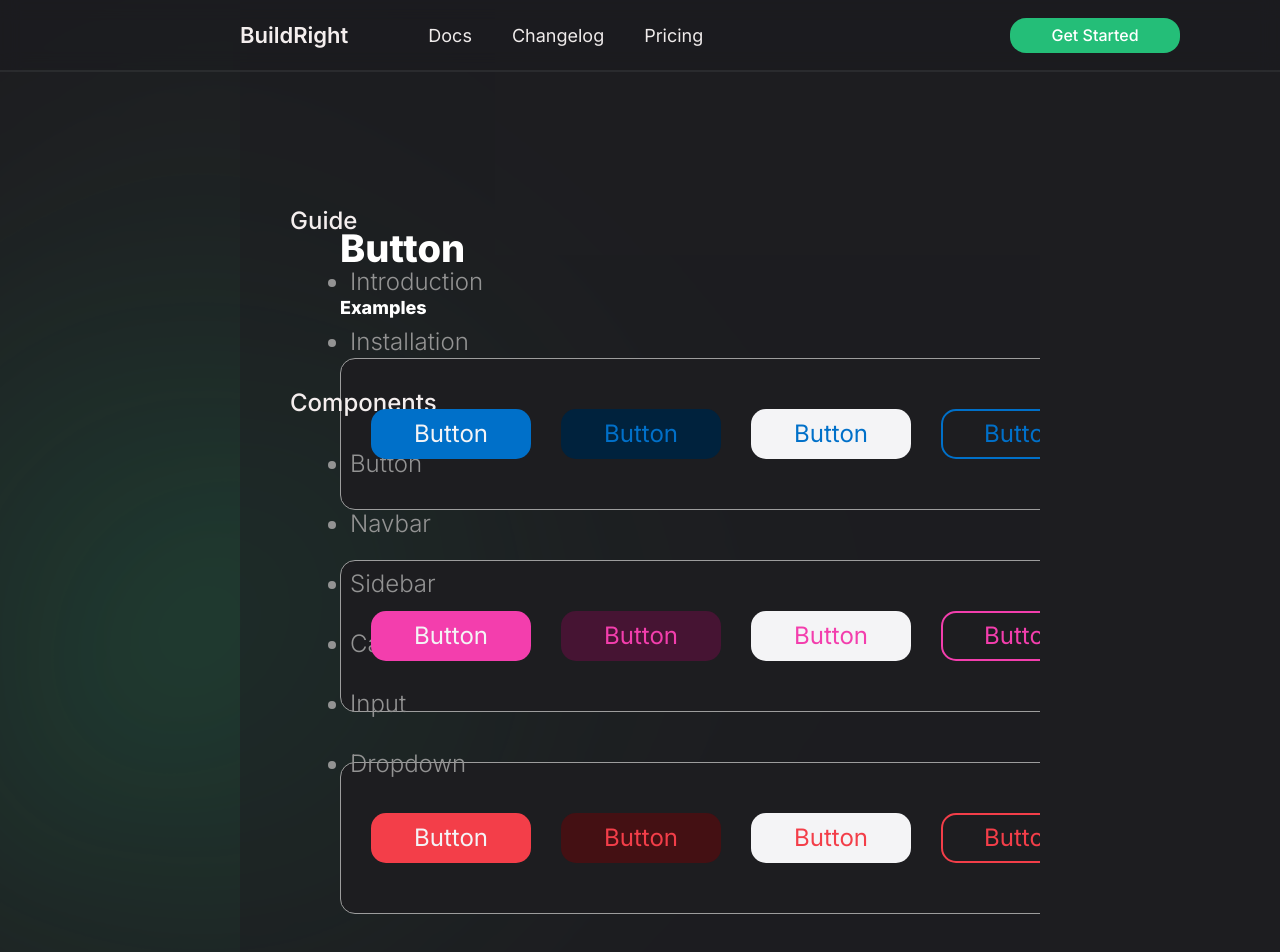
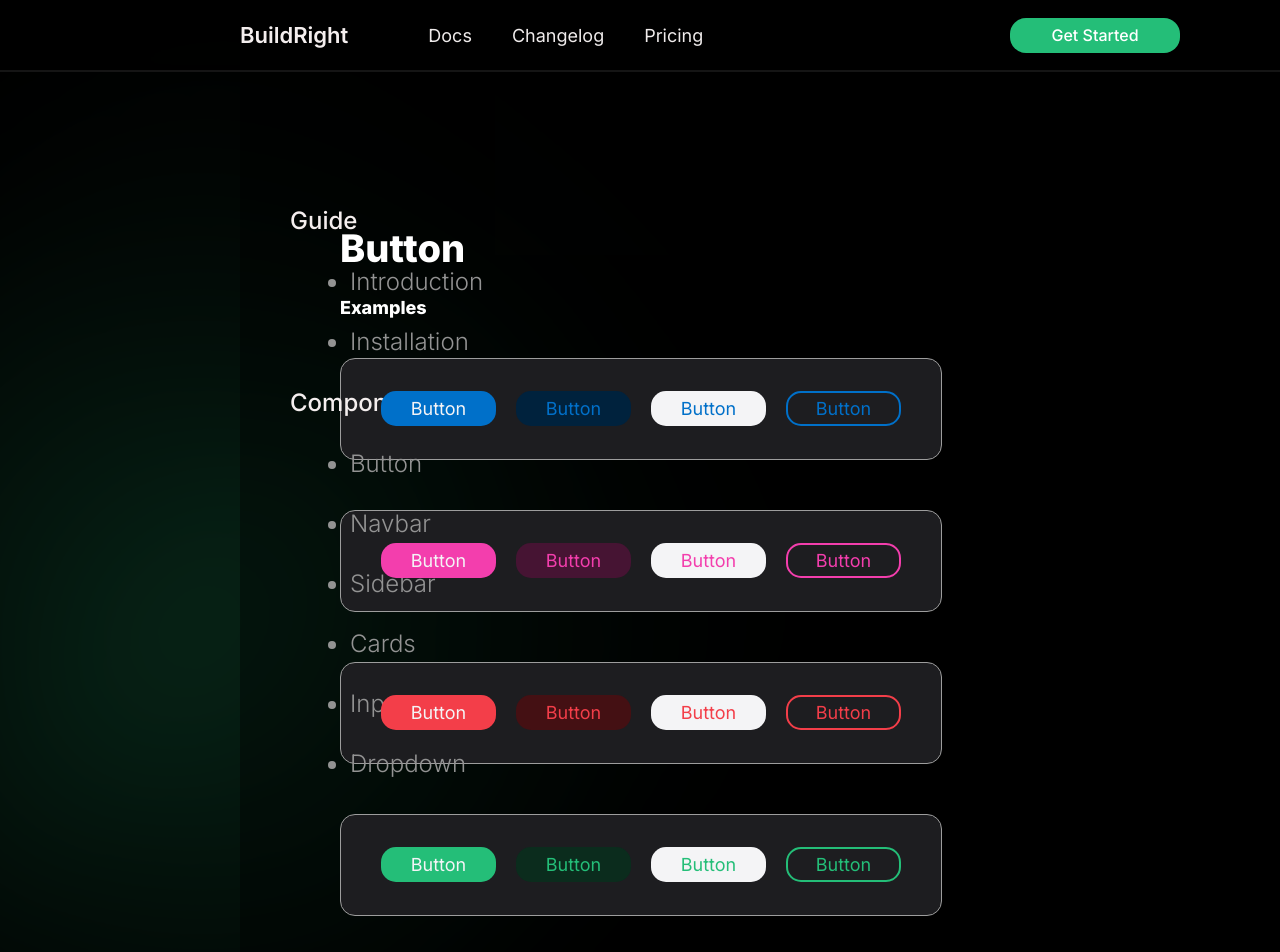
Before and after one commit to HumphryCoder/buildright, a React (Vite) app: page /docs/button in a window 1280 px wide. Shown: the top 952 px of the page. Built offline with nearby package versions, Linux system fonts and the light colour scheme.

Commit message:
new color theme and fixes to positions

```diff
--- a/src/button.css
+++ b/src/button.css
@@ -1,15 +1,15 @@
 @import url('https://fonts.googleapis.com/css2?family=Inter:wght@100..900&display=swap');
 
 .btn-container-blue button {
-    margin-left: 30px;
+    margin-left: 20px;
     position: relative;
-    right: 40px;
+    right: 20px;
     font-family: "Inter", sans-serif;
-    font-size: 24px;
+    font-size: 18px;
     border-radius: 15px;
 
-    width: 160px;
-    height: 50px;
+    width: 115px;
+    height: 35px;
 }
 
 .btn-container-blue .standardBtn {
@@ -44,15 +44,15 @@
 }
 
 .btn-container-pink button {
-    margin-left: 30px;
+    margin-left: 20px;
     position: relative;
-    right: 40px;
+    right: 20px;
     font-family: "Inter", sans-serif;
-    font-size: 24px;
+    font-size: 18px;
     border-radius: 15px;
 
-    width: 160px;
-    height: 50px;
+    width: 115px;
+    height: 35px;
 }
 
 .btn-container-pink .standardBtn {
@@ -87,15 +87,15 @@
 }
 
 .btn-container-red button {
-    margin-left: 30px;
+    margin-left: 20px;
     position: relative;
-    right: 40px;
+    right: 20px;
     font-family: "Inter", sans-serif;
-    font-size: 24px;
+    font-size: 18px;
     border-radius: 15px;
 
-    width: 160px;
-    height: 50px;
+    width: 115px;
+    height: 35px;
 }
 
 .btn-container-red .standardBtn {
@@ -130,15 +130,15 @@
 }
 
 .btn-container-green button {
-    margin-left: 30px;
+    margin-left: 20px;
     position: relative;
-    right: 40px;
+    right: 20px;
     font-family: "Inter", sans-serif;
-    font-size: 24px;
+    font-size: 18px;
     border-radius: 15px;
 
-    width: 160px;
-    height: 50px;
+    width: 115px;
+    height: 35px;
 }
 
 .btn-container-green .standardBtn {
--- a/src/docs.css
+++ b/src/docs.css
@@ -7,7 +7,7 @@
     padding: 200px 100px;
     display: flex;
     justify-content: left;
-    background-color: #1d1d2077;
+    background-color: #0000005e;
     margin: 0px auto;
     z-index: 4;
   }
--- a/src/docsButton.jsx
+++ b/src/docsButton.jsx
@@ -9,8 +9,8 @@ function button() {
                 <h1>Button</h1>
                 <h2>Examples</h2>
                 <ShowcaseCard
-                    Width={"950px"}
-                    Height={"150px"}
+                    Width={"600px"}
+                    Height={"100px"}
                     marginDown={"50px"}
                     marginUp={"40px"}
                 >
@@ -24,8 +24,8 @@ function button() {
                 </ShowcaseCard>
 
                 <ShowcaseCard
-                    Width={"950px"}
-                    Height={"150px"}
+                    Width={"600px"}
+                    Height={"100px"}
                     marginDown={"50px"}
                 >
                     <ul className="btn-container-pink">
@@ -37,8 +37,8 @@ function button() {
                 </ShowcaseCard>
 
                 <ShowcaseCard
-                    Width={"950px"}
-                    Height={"150px"}
+                    Width={"600px"}
+                    Height={"100px"}
                     marginDown={"50px"}
                 >
                     <ul className="btn-container-red">
@@ -50,8 +50,8 @@ function button() {
                 </ShowcaseCard>
 
                 <ShowcaseCard
-                    Width={"950px"}
-                    Height={"150px"}
+                    Width={"600px"}
+                    Height={"100px"}
                     marginDown={"50px"}
                 >
                     <ul className="btn-container-green">
--- a/src/frame.jsx
+++ b/src/frame.jsx
@@ -2,7 +2,7 @@
 
  const frame = ({}) => {
     return(
-        <div style={{height: "1920px", width: "100%", margin: 0, backgroundColor: "#1D1D20", backgroundSize: "cover"}}>
+        <div style={{height: "1920px", width: "100%", margin: 0, backgroundColor: "#000000", backgroundSize: "cover"}}>
 
         </div>
     )
--- a/src/heading.css
+++ b/src/heading.css
@@ -6,7 +6,7 @@
     background-image: linear-gradient(180deg, #E5E5E5, #999999);
     background-clip: text;
     position: relative;
-   margin-left: 340px;
-   bottom: 150px;
+    margin-left: 340px;
+    top: 300px;
     width: 600px;
 }
--- a/src/landing.css
+++ b/src/landing.css
@@ -2,21 +2,21 @@ body {
    overflow-x: hidden;
     margin: 0;
     padding: 0;
-    background-color: #1D1D20;
+    background-color: #000000;
 }
 
 .bubble1 {
     height: 354.71px;
-    width: 100px;
+    width: 300px;
     transform: rotate(45deg);
     background-color: #24BE78;
     filter: blur(180px);
     border-radius: 50%;
 
     display: inline-block;
-    position: relative;
-    left: 690px;
-    bottom: 300px;
+    position: absolute;
+    left: 800px;
+    top: -300px;
 }
 
 .bubble2 {
@@ -28,9 +28,8 @@ body {
     border-radius: 50%;
 
     display: inline-block;
-    position: relative;
-    left: 1690px;
-    top: 600px;
+    position: absolute;
+    top: 300px;
 }
 
 .bubble3 {
@@ -42,7 +41,8 @@ body {
     border-radius: 50%;
 
     display: inline-block;
-    position: relative;
-    right: 200px;
-    top: 500px;
+    position: absolute;
+    top: 400px;
+    right: 10px;
+
 }
--- a/src/navbar.css
+++ b/src/navbar.css
@@ -1,6 +1,6 @@
 .navbar {
-    background-color: rgba(25, 26, 29, 0.25);
-    border-bottom: 2px solid rgba(59, 60, 63, 0.5);
+    background-color: rgba(0, 0, 0, 0.25);
+    border-bottom: 2px solid rgba(42, 42, 43, 0.5);
     width: 100%;
     height: 70px;
     display: flex;
--- a/src/subheading.css
+++ b/src/subheading.css
@@ -8,7 +8,7 @@
     position: relative;
     margin-left: auto;
     margin-right: 300px;
-    bottom: 380px;
+    top: 80px;
     width: 530px;
 
     display: flex;
@@ -21,7 +21,7 @@
     margin-right: 710px;
     align-items: center;
     justify-content: center;
-    margin-top: -350px;
+    margin-top: 150px;
     width: 120px;
     height: 40px;
     background-color: #24BE78;
```
